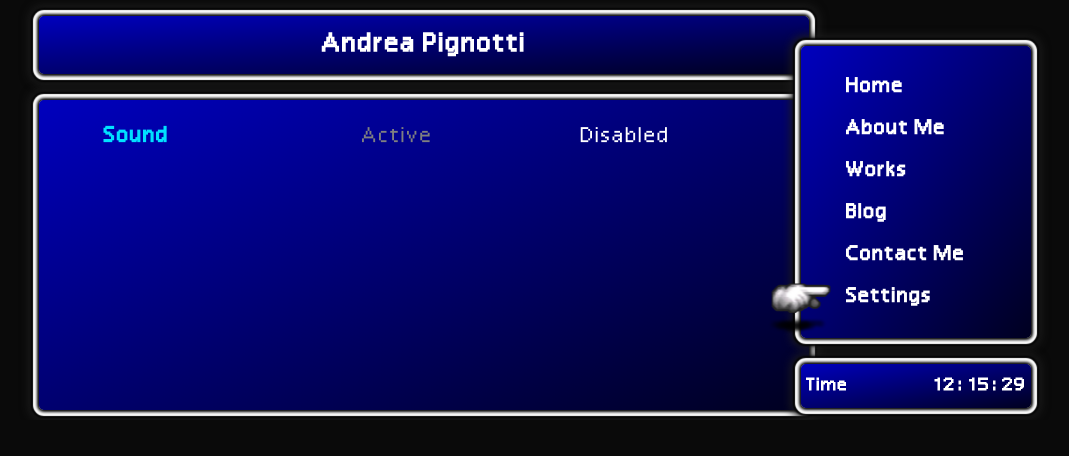
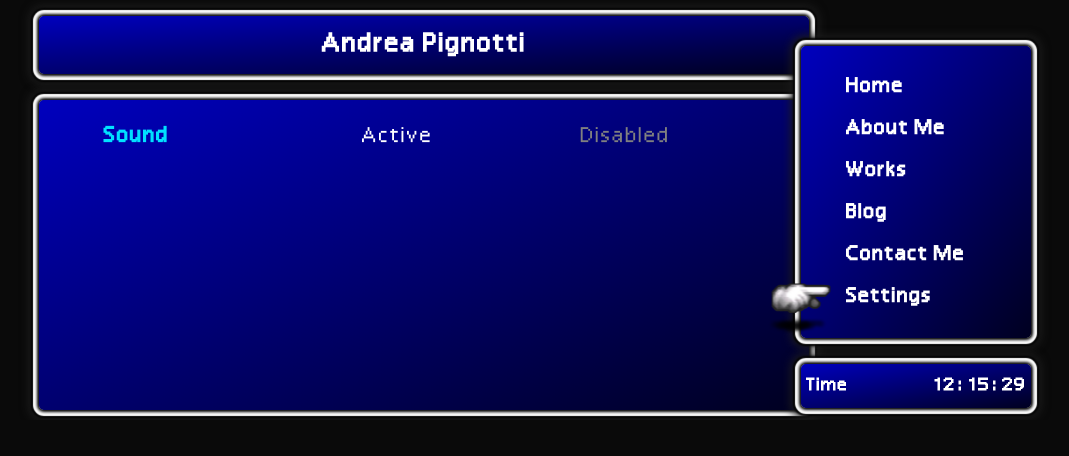
Before and after one commit to Pigna99/portfolio-pigna, a React (Create React App) app: page /settings in a window 1280 px wide. Shown: the top 456 px of the page, without its empty margins (105-1174 px from the left). Built offline with nearby package versions, Linux system fonts and the light colour scheme; no server answers.

Commit message:
little fixes

```diff
--- a/src/context.js
+++ b/src/context.js
@@ -11,7 +11,7 @@ const AppContext = React.createContext();
 
 //search if SETTINGS are present
 let settings = {
-    music:true,
+    music:'true',
 }
 if(localStorage.length>0){//if something is saved
     settings.music = localStorage.music;
--- a/src/index.css
+++ b/src/index.css
@@ -302,6 +302,7 @@ code {
 
 .pg-img{
   width: 30%;
+  height: 20%;
   max-width: 200px;
 }
 
```
